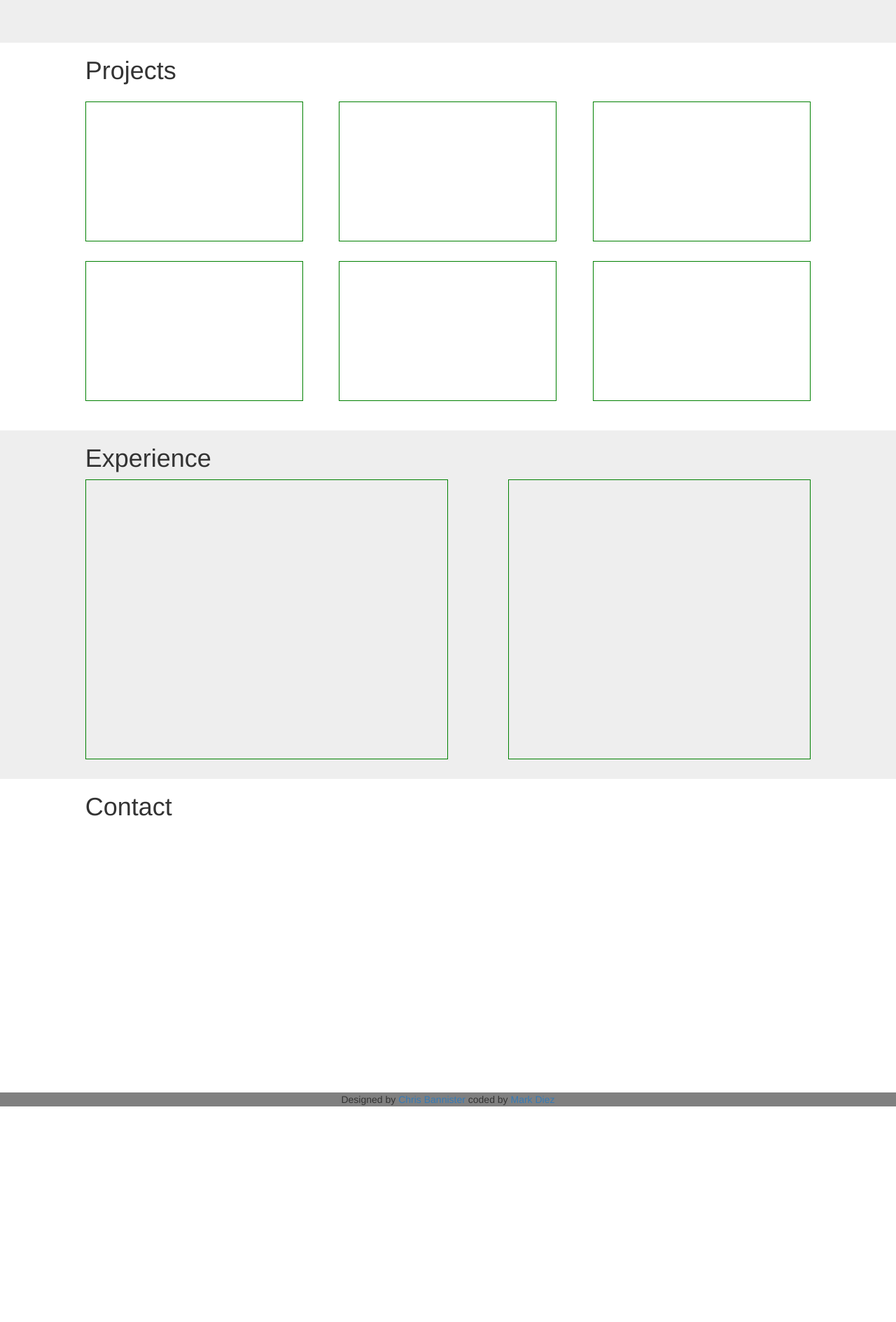
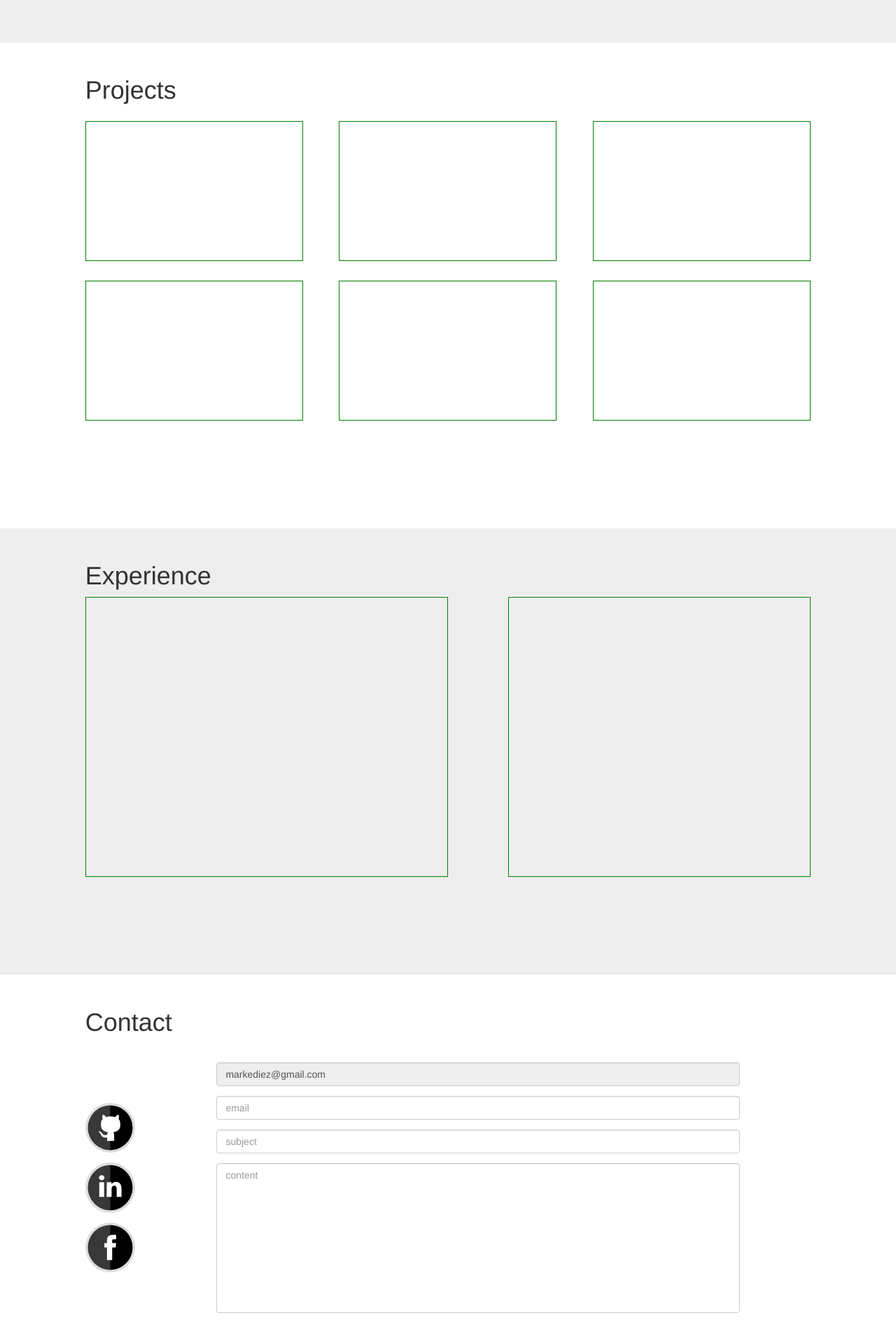
Before and after one commit to markediez/markediez.github.io, a PHP site: page /projects/free-code-camp/front-end-dev-certification/portfolio-page/index.html in a window 1280 px wide. Shown: the part 660-2549 px from the top of the page at 70% size. Before the commit the page ends 2241 px from the top, so only its background shows below. Run offline with PHP 8.4, Linux system fonts and the light colour scheme; some libraries are stand-ins or nearby versions.

Commit message:
Finish contact section layout

```diff
--- a/projects/free-code-camp/front-end-dev-certification/portfolio-page/css/style.css
+++ b/projects/free-code-camp/front-end-dev-certification/portfolio-page/css/style.css
@@ -1,6 +1,11 @@
 p {
   line-height: 1.5;
 }
+
+textarea {
+  resize: none;
+}
+
 #profile-image {
   border-radius: 50%;
 }
@@ -16,11 +21,12 @@ p {
 }
 
 #about div {
-  top: 25%;
+  top: 20%;
 }
 
 #projects {
-  padding-bottom: 2em;
+  padding-top: 2em;
+  padding-bottom: 10em;
 }
 
 #project-list {
@@ -29,7 +35,8 @@ p {
 
 #experience {
   background-color: #eeeeee;
-  padding-bottom: 2em;
+  padding-top: 2em;
+  padding-bottom: 10em;
 }
 
 #information {
@@ -43,7 +50,27 @@ p {
 }
 
 #contact {
-  height: 32em;
+  padding-top: 2em;
+  padding-bottom: 5em;
+}
+
+#media {
+  flex-wrap: wrap;
+  padding-left: 0;
+  align-content: center;
+  height: 400px;
+}
+
+#media img {
+  padding-left: 0;
+  margin-top: 1em;
+}
+
+#email {
+  margin-top: 1em;
+  display: flex;
+  flex-direction: column;
+  height: 100%;
 }
 
 #footer {
@@ -76,5 +103,16 @@ p {
   width: 30%;
   margin: 1em 0;
   border: 1px solid green;
+}
 
+.block {
+  display:block;
 }
+
+.item {
+  margin-top: 1em;
+}
+
+.form-btn {
+  margin-top: 1em;
+}
--- a/projects/free-code-camp/front-end-dev-certification/portfolio-page/index.html
+++ b/projects/free-code-camp/front-end-dev-certification/portfolio-page/index.html
@@ -2,7 +2,8 @@
 <head>
   <meta charset="utf-8">
   <title>Mark Diez</title>
-  <link rel="stylesheet" href="../vendor/bootstrap-3.3.6-dist/css/bootstrap.min.css">
+  <!-- <link rel="stylesheet" href="../vendor/bootstrap-3.3.6-dist/css/bootstrap.min.css"> -->
+  <link rel="stylesheet" href="http://maxcdn.bootstrapcdn.com/bootstrap/3.3.6/css/bootstrap.min.css">
   <link rel="stylesheet" href="css/style.css">
 </head>
 <body>
@@ -60,6 +61,22 @@
     <div id="contact" class="row">
       <div class="col-md-offset-1 col-md-10">
         <h1>Contact</h1>
+        <div class="">
+          <div id="media" class="col-md-1 space-between">
+            <img src="../vendor/svg/logo_github.svg">
+            <img src="../vendor/svg/logo_linkedin.svg">
+            <img src="../vendor/svg/logo_facebook.svg">
+          </div>
+          <div id="email" class="col-md-9 col-md-offset-1 space-between">
+            <form>
+              <input class="form-control item" type="text" value="markediez@gmail.com" disabled>
+              <input class="form-control item" type="text" placeholder="email">
+              <input class="form-control item" type="text" placeholder="subject">
+              <textarea class="form-control item" placeholder="content" rows="10"></textarea>
+              <button class="btn btn-primary form-btn col-md-2">Send</button>
+            </form>
+          </div>
+        </div>
       </div>
     </div>
     <div id="footer" class="row">
```
